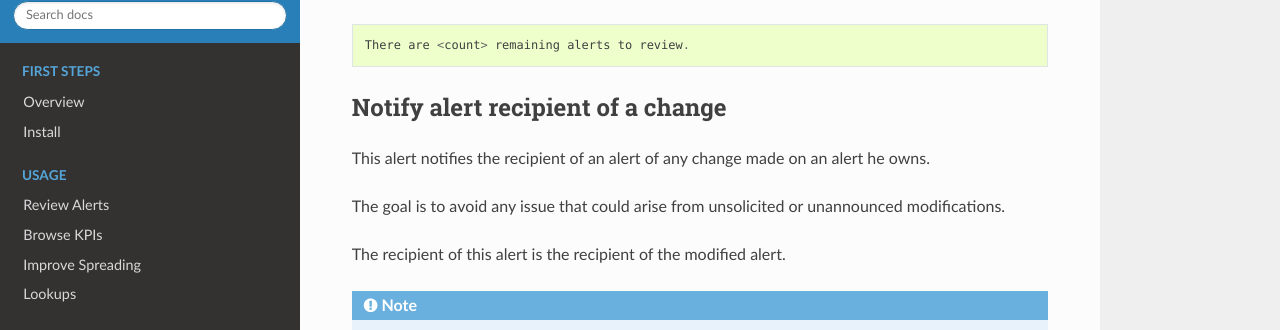
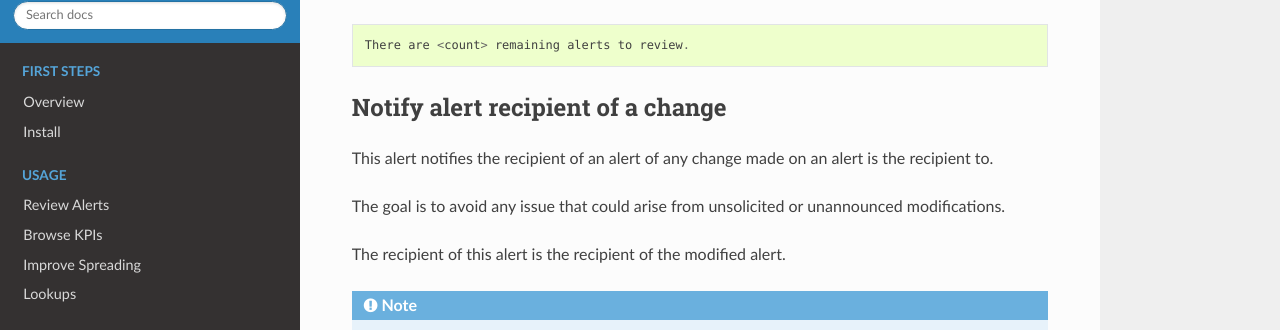
Before and after one commit to a-l-h/splunk-app-proper-alerts, a Sphinx documentation site: the page built from doc/alerts.rst, in a window 1280 px wide and 900 px high, scrolled down 323 px. Shown: the part 109-439 px from the top of the window. Built offline with Sphinx 7.4.7 and the Read the Docs theme 2.0.0, drawn with Linux system fonts in a browser that asks for light colours; cross-references to code outside the pages are shown as plain code.

Commit message:
Update alerts.rst

```diff
--- a/doc/alerts.rst
+++ b/doc/alerts.rst
@@ -19,7 +19,7 @@ Email body contains the following message::
 Notify alert recipient of a change
 ------------------------------
 
-This alert notifies the recipient of an alert of any change made on an alert he owns.
+This alert notifies the recipient of an alert of any change made on an alert is the recipient to.
 
 The goal is to avoid any issue that could arise from unsolicited or unannounced modifications.
 
```
